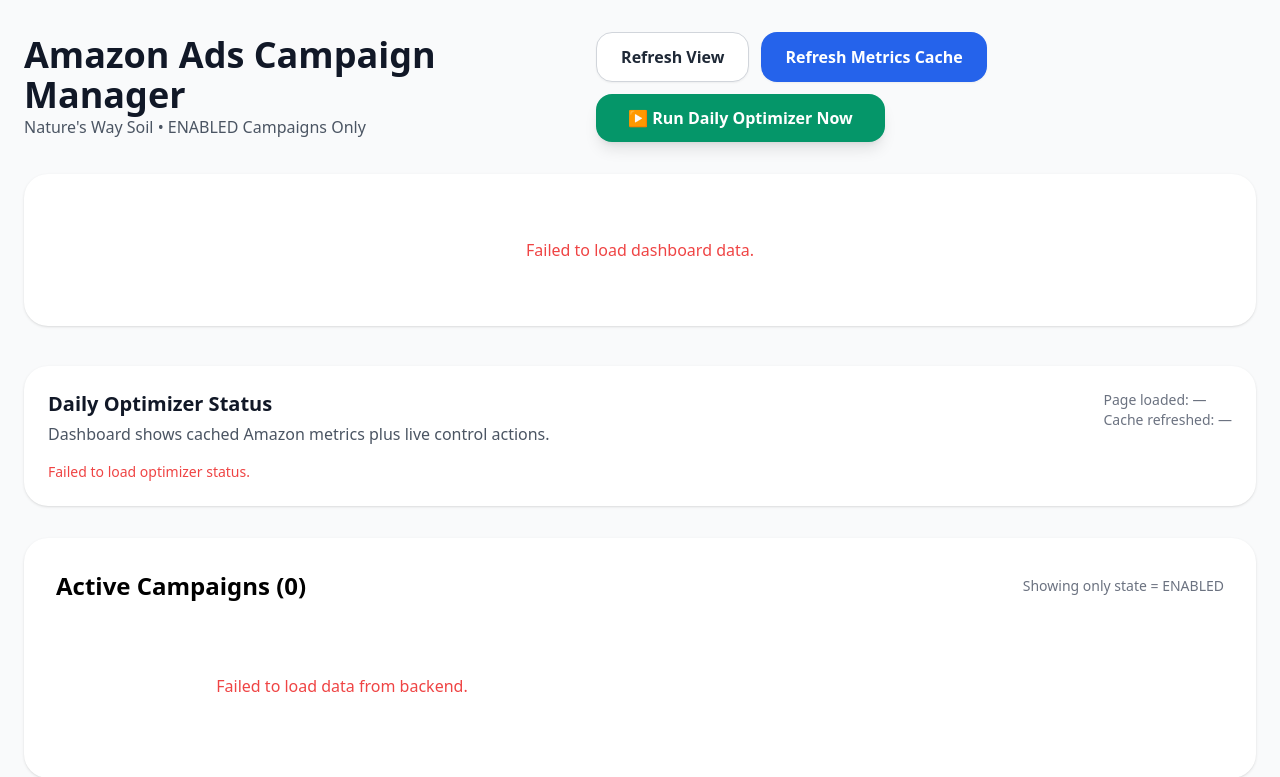
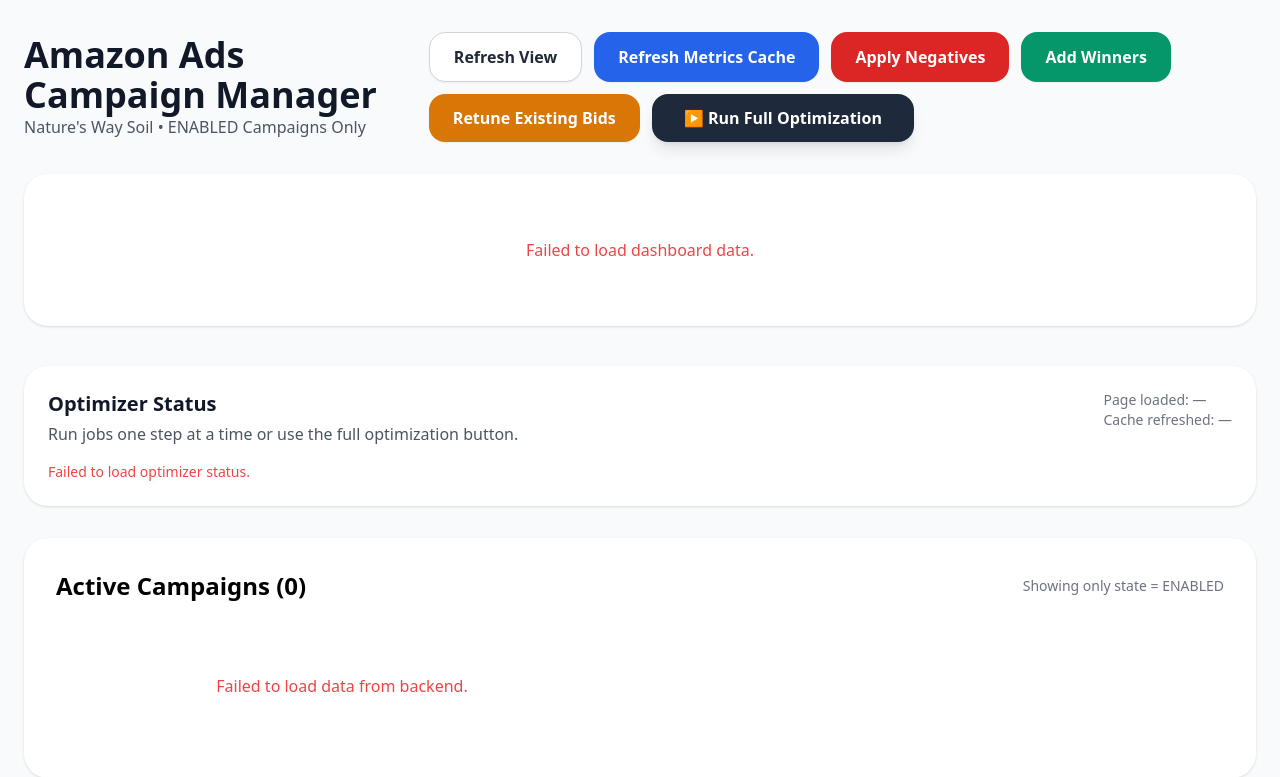
Before and after one commit to natureswaysoil/Campaign, a FastAPI app: page / in a window 1280 px wide. Shown: the top 777 px of the page. Run offline with FastAPI, Linux system fonts and the light colour scheme; some libraries are stand-ins or nearby versions.

Commit message:
Update dashboard buttons and optimizer functions

```diff
--- a/templates/dashboard.html
+++ b/templates/dashboard.html
@@ -30,9 +30,24 @@
                     Refresh Metrics Cache
                 </button>
 
-                <button onclick="runOptimizer()"
-                    class="bg-emerald-600 hover:bg-emerald-700 text-white px-8 py-3 rounded-2xl font-semibold shadow-lg flex items-center gap-2">
-                    ▶️ Run Daily Optimizer Now
+                <button onclick="applyNegativesNow()"
+                    class="bg-red-600 hover:bg-red-700 text-white px-6 py-3 rounded-2xl font-semibold shadow-sm">
+                    Apply Negatives
+                </button>
+
+                <button onclick="applyWinnersNow()"
+                    class="bg-emerald-600 hover:bg-emerald-700 text-white px-6 py-3 rounded-2xl font-semibold shadow-sm">
+                    Add Winners
+                </button>
+
+                <button onclick="retuneBidsNow()"
+                    class="bg-amber-600 hover:bg-amber-700 text-white px-6 py-3 rounded-2xl font-semibold shadow-sm">
+                    Retune Existing Bids
+                </button>
+
+                <button onclick="runFullOptimizationNow()"
+                    class="bg-slate-800 hover:bg-slate-900 text-white px-8 py-3 rounded-2xl font-semibold shadow-lg flex items-center gap-2">
+                    ▶️ Run Full Optimization
                 </button>
             </div>
         </div>
@@ -42,8 +57,8 @@
         <div id="statusBox" class="bg-white rounded-3xl shadow p-6 mb-8">
             <div class="flex flex-col md:flex-row md:justify-between md:items-start gap-4">
                 <div>
-                    <h2 class="text-xl font-semibold text-gray-900">Daily Optimizer Status</h2>
-                    <p class="text-gray-600 mt-1">Dashboard shows cached Amazon metrics plus live control actions.</p>
+                    <h2 class="text-xl font-semibold text-gray-900">Optimizer Status</h2>
+                    <p class="text-gray-600 mt-1">Run jobs one step at a time or use the full optimization button.</p>
                 </div>
                 <div class="text-sm text-gray-500">
                     Page loaded: <span id="time">—</span><br>
@@ -52,7 +67,7 @@
             </div>
 
             <div id="optimizerStatus" class="mt-4 text-sm text-gray-700">
-                Loading optimizer status...
+                Loading status...
             </div>
         </div>
 
@@ -147,14 +162,15 @@
             const peakHours = data.peak_hours_label || 'Backend-controlled';
             const note = data.note || '';
             const refreshed = data.refreshed_at || '—';
+
             document.getElementById('cacheTime').textContent = refreshed;
 
             statusEl.innerHTML =
                 '<div class="grid grid-cols-1 md:grid-cols-3 gap-4">' +
                     '<div class="rounded-2xl border border-gray-200 p-4">' +
-                        '<div class="text-xs uppercase tracking-wide text-gray-500 mb-2">Optimizer</div>' +
-                        '<div class="font-semibold text-gray-900">Cached Dashboard Mode</div>' +
-                        '<div class="text-sm text-gray-600 mt-1">Metrics are read from cache. Live actions still run instantly.</div>' +
+                        '<div class="text-xs uppercase tracking-wide text-gray-500 mb-2">Mode</div>' +
+                        '<div class="font-semibold text-gray-900">One-Step Dashboard Control</div>' +
+                        '<div class="text-sm text-gray-600 mt-1">Run negatives, winners, bids, or full optimization individually.</div>' +
                     '</div>' +
                     '<div class="rounded-2xl border border-gray-200 p-4">' +
                         '<div class="text-xs uppercase tracking-wide text-gray-500 mb-2">Bid Mode</div>' +
@@ -265,67 +281,85 @@
             }
         }
 
-        async function runOptimizer() {
+        function getToken() {
             const token = prompt('Enter your DAILY_OPTIMIZER_TOKEN:');
+            return token || null;
+        }
+
+        async function postAction(url, body, successMessage) {
+            const token = getToken();
             if (!token) return;
 
             try {
-                const res = await fetch('/api/run-daily-optimization', {
+                const res = await fetch(url, {
                     method: 'POST',
                     headers: {
                         'Content-Type': 'application/json',
                         'Authorization': 'Bearer ' + token
                     },
-                    body: JSON.stringify({
-                        apply_negatives_live: true,
-                        apply_winners_live: true,
-                        retune_existing_keyword_bids: false,
-                        lookback_days: 14,
-                        winner_bid: 0.90,
-                        refresh_cache_after: true
-                    })
+                    body: JSON.stringify(body || {})
                 });
 
                 const data = await res.json();
                 if (!res.ok || data.error) {
-                    alert('❌ Optimizer error:\n\n' + (data.message || JSON.stringify(data)));
+                    alert('❌ Error:\n\n' + (data.message || JSON.stringify(data)));
                     return;
                 }
 
-                alert('✅ Optimizer completed successfully!');
+                alert(successMessage);
                 await loadDashboardData();
 
             } catch (e) {
                 console.error(e);
-                alert('❌ Failed to run optimizer. Check token or backend.');
+                alert('❌ Request failed.');
             }
         }
 
         async function refreshCacheNow() {
-            const token = prompt('Enter your DAILY_OPTIMIZER_TOKEN:');
-            if (!token) return;
+            await postAction(
+                '/api/refresh-dashboard-cache',
+                {},
+                '✅ Metrics cache refreshed!'
+            );
+        }
 
-            try {
-                const res = await fetch('/api/refresh-dashboard-cache', {
-                    method: 'POST',
-                    headers: {
-                        'Authorization': 'Bearer ' + token
-                    }
-                });
+        async function applyNegativesNow() {
+            await postAction(
+                '/api/apply-negatives',
+                { lookback_days: 14, refresh_cache_after: true },
+                '✅ Negatives applied!'
+            );
+        }
 
-                const data = await res.json();
-                if (!res.ok || data.error) {
-                    alert('❌ Cache refresh error:\n\n' + (data.message || JSON.stringify(data)));
-                    return;
-                }
+        async function applyWinnersNow() {
+            await postAction(
+                '/api/apply-winners',
+                { lookback_days: 14, winner_bid: 0.90, refresh_cache_after: true },
+                '✅ Winners added!'
+            );
+        }
 
-                alert('✅ Metrics cache refreshed!');
-                await loadDashboardData();
+        async function retuneBidsNow() {
+            await postAction(
+                '/api/retune-existing-bids',
+                {},
+                '✅ Existing bids retuned!'
+            );
+        }
 
-            } catch (e) {
-                console.error(e);
-                alert('❌ Failed to refresh metrics cache.');
-            }
+        async function runFullOptimizationNow() {
+            await postAction(
+                '/api/run-daily-optimization',
+                {
+                    apply_negatives_live: true,
+                    apply_winners_live: true,
+                    retune_existing_keyword_bids: false,
+                    lookback_days: 14,
+                    winner_bid: 0.90,
+                    refresh_cache_after: true
+                },
+                '✅ Full optimization completed!'
+            );
         }
 
         window.onload = loadDashboardData;
```
